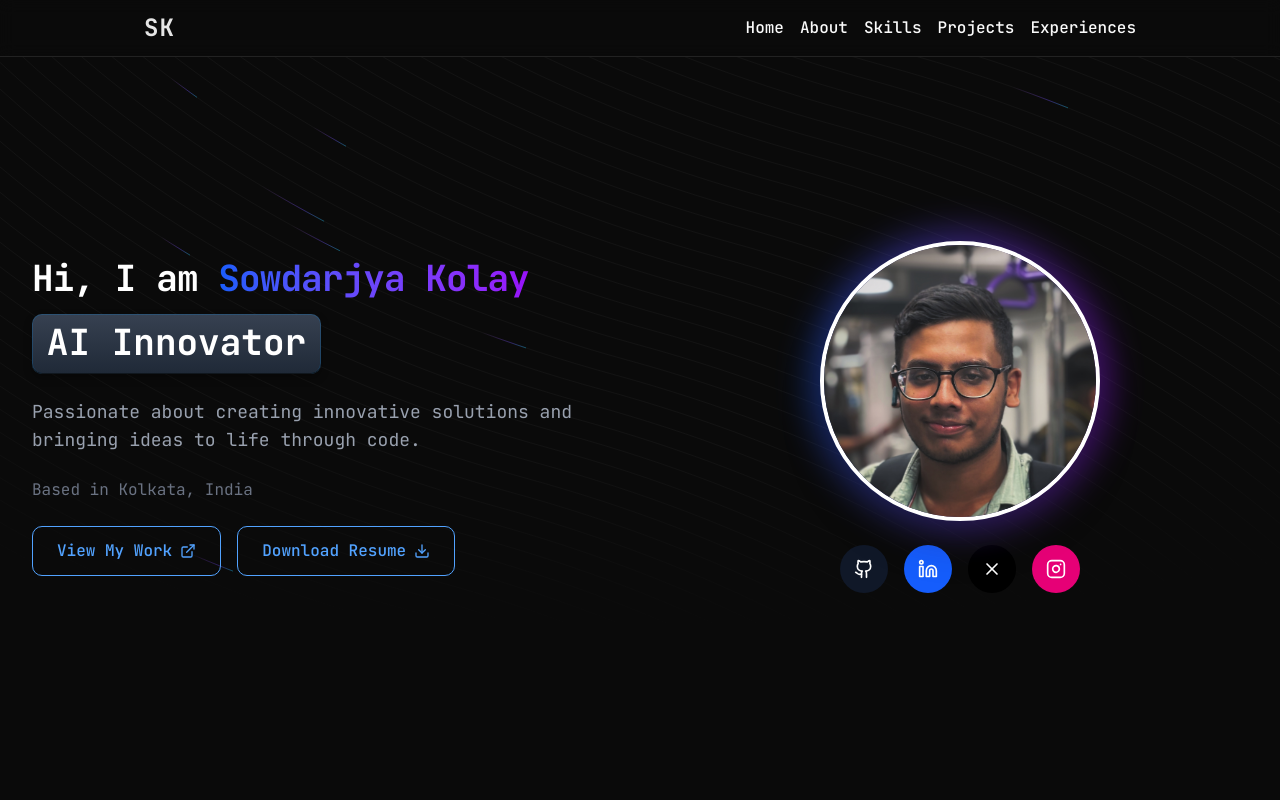
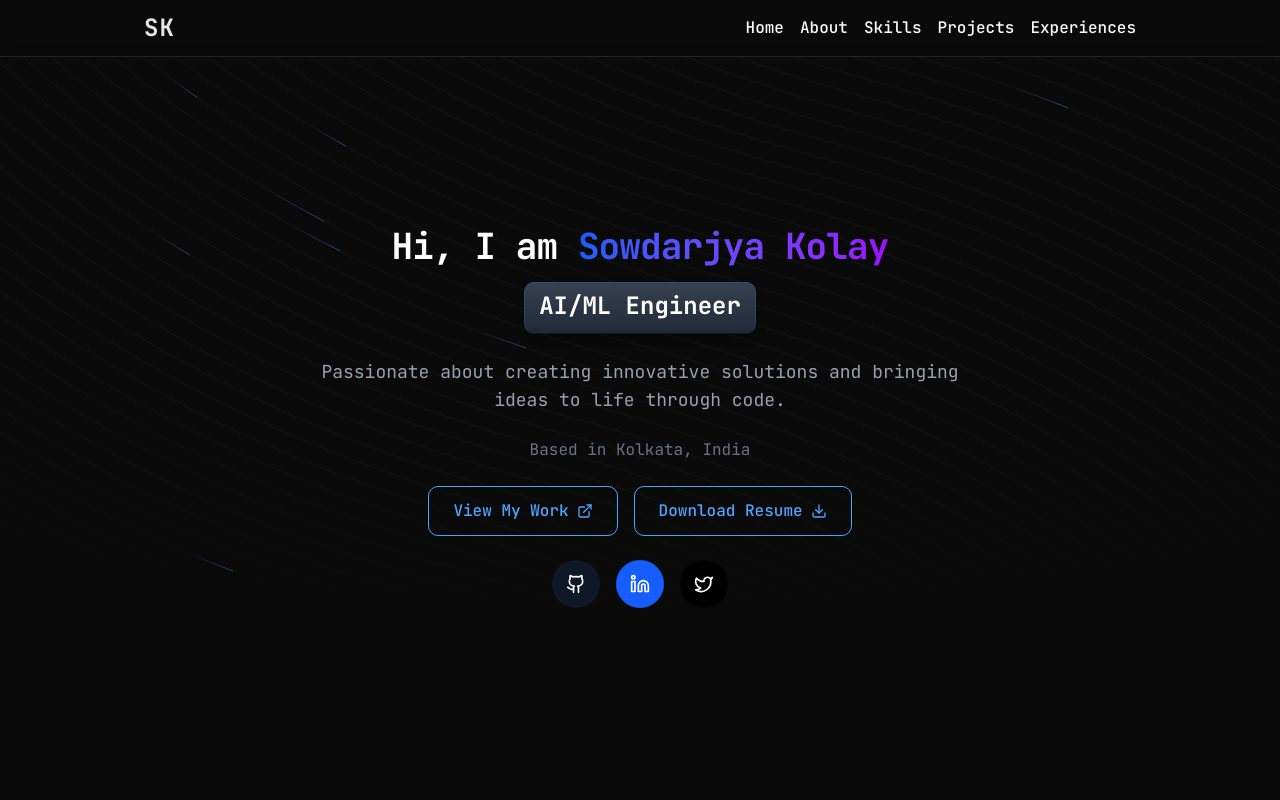
Before and after one commit to 0x-rekt/portfolio, a Next.js app: page / in a window 1280 px wide. Shown: the top 800 px of the page. Built offline with nearby package versions, Linux system fonts and the light colour scheme.

Commit message:
Remove outdated October 2024 experience entry; update Hero component to replace Instagram with Twitter and adjust text styles

```diff
--- a/components/Experience.tsx
+++ b/components/Experience.tsx
@@ -29,36 +29,6 @@ const Experience = () => {
                 >
                   <Users className="h-3 w-3 mr-1" />
                   Leadership
-                </Badge>
-              </div>
-            </div>
-          </CardContent>
-        </Card>
-      ),
-    },
-    {
-      title: "October 2024 - November 2024",
-      content: (
-        <Card className="border-l-4 border-l-green-500 bg-gradient-to-r from-green-50 to-transparent dark:from-green-950/20 dark:to-transparent">
-          <CardContent className="p-6">
-            <div className="flex items-start gap-3">
-              <div className="p-2 bg-green-100 dark:bg-green-900/30 rounded-lg">
-                <Target className="h-5 w-5 text-green-600 dark:text-green-400" />
-              </div>
-              <div className="flex-1">
-                <h4 className="font-semibold text-lg text-gray-900 dark:text-gray-100 mb-2">
-                  Campus Ambassador
-                </h4>
-                <p className="text-gray-600 dark:text-gray-300 mb-3">
-                  Represented and promoted Esummit&apos;24 at Jadavpur
-                  University, engaging with students and organizing events.
-                </p>
-                <Badge
-                  variant="secondary"
-                  className="bg-green-100 text-green-800 dark:bg-green-900/30 dark:text-green-300"
-                >
-                  <Calendar className="h-3 w-3 mr-1" />
-                  Event Management
                 </Badge>
               </div>
             </div>
--- a/components/Hero.tsx
+++ b/components/Hero.tsx
@@ -1,12 +1,10 @@
 "use client";
 
 import { BackgroundBeams } from "./BackgroundBeams";
-import Image from "next/image";
 import {
   Github,
   Linkedin,
-  Instagram,
-  X,
+  Twitter,
   ExternalLink,
   Download,
 } from "lucide-react";
@@ -33,18 +31,6 @@ const Hero = () => {
       y: 0,
       transition: {
         duration: 0.6,
-        ease: easeOut,
-      },
-    },
-  };
-
-  const imageVariants = {
-    hidden: { opacity: 0, scale: 0.8 },
-    visible: {
-      opacity: 1,
-      scale: 1,
-      transition: {
-        duration: 0.8,
         ease: easeOut,
       },
     },
@@ -85,11 +71,8 @@ const Hero = () => {
         initial="hidden"
         animate="visible"
       >
-        <div className="grid lg:grid-cols-2 gap-12 lg:gap-16 items-center">
-          <motion.div
-            className="space-y-6 text-center lg:text-left"
-            variants={itemVariants}
-          >
+        <div className="flex flex-col items-center text-center space-y-8">
+          <motion.div className="space-y-6 text-center" variants={itemVariants}>
             <div className="space-y-4">
               <motion.h1
                 className="text-4xl font-mono font-bold tracking-tight text-gray-900 dark:text-white"
@@ -108,17 +91,17 @@ const Hero = () => {
 
               <motion.div
                 variants={itemVariants}
-                className="flex justify-center lg:justify-start"
+                className="flex justify-center"
               >
                 <ContainerTextFlip
                   words={[
                     "Full Stack Developer",
                     "App Developer",
-                    "AI Innovator",
+                    "AI/ML Engineer",
                     "Web3 Enthusiast",
                   ]}
                   interval={3000}
-                  className="text-lg sm:text-xl md:text-4xl"
+                  className="text-lg md:text-2xl"
                   textClassName="bg-gradient-to-r from-blue-600 to-purple-600 bg-clip-text"
                   animationDuration={600}
                 />
@@ -141,7 +124,7 @@ const Hero = () => {
             </motion.p>
 
             <motion.div
-              className="flex flex-col sm:flex-row gap-4 justify-center lg:justify-start"
+              className="flex flex-col sm:flex-row gap-4 justify-center"
               variants={containerVariants}
             >
               <motion.div variants={buttonVariants}>
@@ -165,37 +148,9 @@ const Hero = () => {
                 </a>
               </motion.div>
             </motion.div>
-          </motion.div>
-
-          <motion.div
-            className="flex flex-col items-center space-y-6"
-            variants={itemVariants}
-          >
-            <motion.div className="relative" variants={imageVariants}>
-              <motion.div
-                className="absolute inset-0 bg-gradient-to-r from-blue-600 to-purple-600 rounded-full blur-lg opacity-30"
-                animate={{
-                  scale: [1, 1.1, 1],
-                  opacity: [0.3, 0.5, 0.3],
-                }}
-                transition={{
-                  duration: 3,
-                  repeat: Number.POSITIVE_INFINITY,
-                  ease: "easeInOut",
-                }}
-              />
-              <Image
-                src="/sowdarjya.jpg"
-                width={280}
-                height={280}
-                alt="Sowdarjya Kolay"
-                className="relative rounded-full border-4 border-white shadow-2xl"
-                priority
-              />
-            </motion.div>
 
             <motion.div
-              className="flex items-center space-x-4"
+              className="flex items-center justify-center space-x-4"
               variants={containerVariants}
             >
               <motion.div variants={socialVariants}>
@@ -227,20 +182,10 @@ const Hero = () => {
                   href="https://x.com/_Kolayyyyyyy__"
                   target="_blank"
                   rel="noopener noreferrer"
-                  className="flex items-center justify-center w-12 h-12 bg-black text-white rounded-full hover:bg-gray-800 transition-colors group"
+                  className="flex items-center justify-center w-12 h-12 bg-black text-white rounded-full hover:bg-gray-800 transition-colors group hover:scale-110 transform duration-200"
                 >
-                  <X className="h-5 w-5 group-hover:scale-110 transition-transform" />
-                </Link>
-              </motion.div>
-
-              <motion.div variants={socialVariants}>
-                <Link
-                  href="https://www.instagram.com/_0x.rekt_/"
-                  target="_blank"
-                  rel="noopener noreferrer"
-                  className="flex items-center justify-center w-12 h-12 bg-pink-600 text-white rounded-full hover:bg-pink-700 transition-colors group"
-                >
-                  <Instagram className="h-5 w-5 group-hover:scale-110 transition-transform" />
+                  <Twitter className="h-5 w-5 group-hover:scale-110 transition-transform" />
+                  <span className="sr-only">Twitter Profile</span>
                 </Link>
               </motion.div>
             </motion.div>
```
